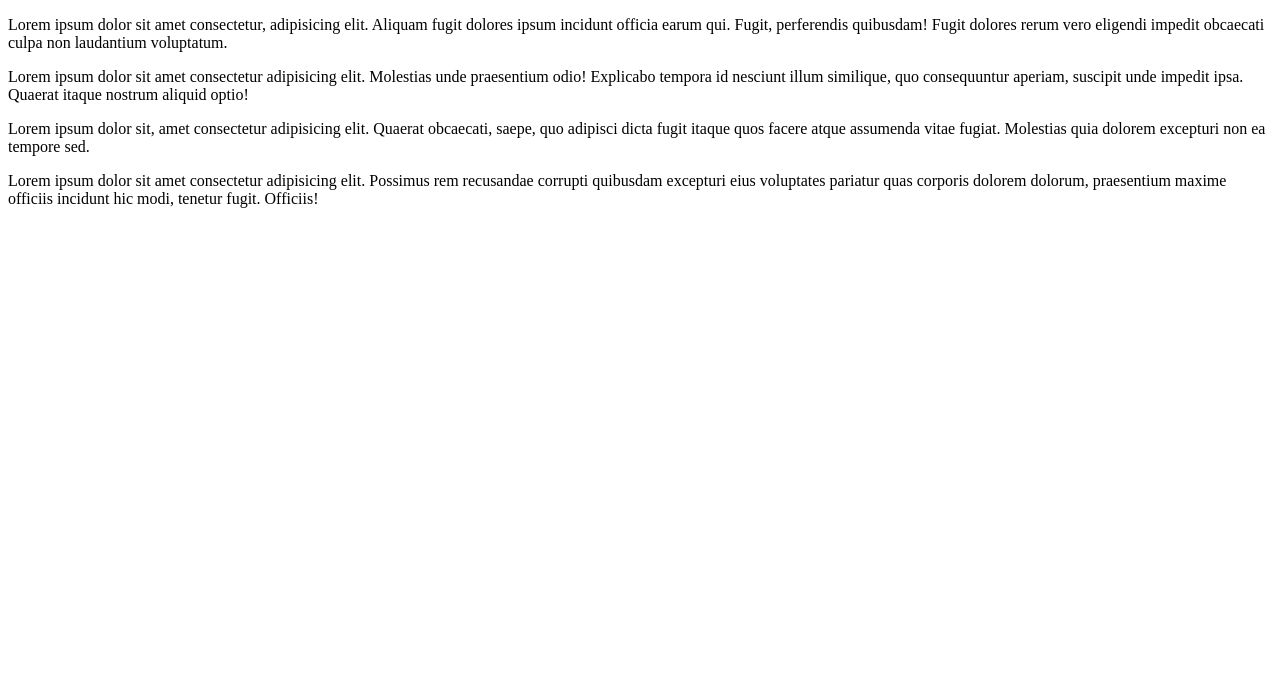
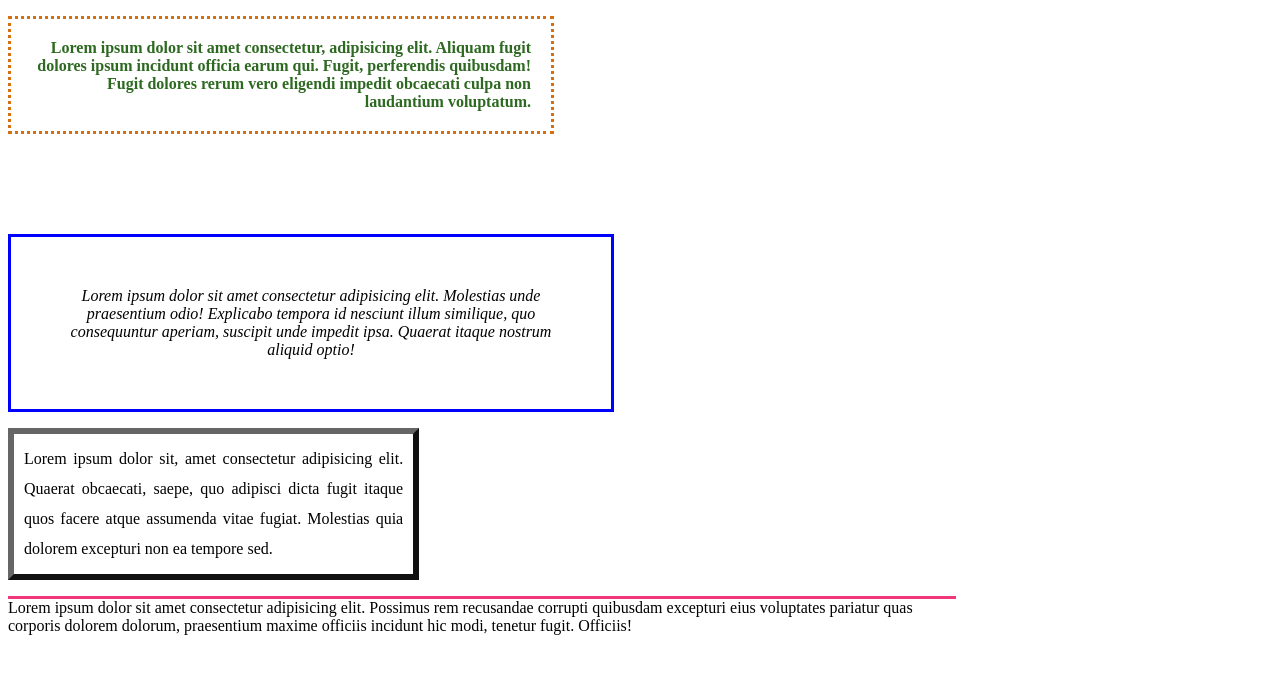
Before and after one commit to regadio/html, a plain HTML site: page ejercicio 2/ejercicio1.html in a window 1280 px wide. Drawn offline with Linux system fonts and the light colour scheme.

Commit message:
2 termiando

```diff
--- a/ejercicio 2/ejercicio1.css
+++ b/ejercicio 2/ejercicio1.css
@@ -0,0 +1,27 @@
+.uno{
+    color: #2d6921;
+    border: 3px dotted #d66f0f;
+    width: 500px;
+    font-weight: bold;
+    text-align: right;
+    margin-bottom: 100px;
+    padding: 20px;
+}
+.dos{
+    border: 3px solid blue;
+    width: 500px;
+    text-align: center;
+    padding: 50px;
+    font-style: italic;
+}
+.tres{
+    width: 30%;
+    border: 6px outset #666;
+    padding: 10px;
+    text-align: justify;
+    line-height: 30px;
+}
+.cuatro{
+    width: 75%;
+    border-top: 3px solid #f0377b;
+}
--- a/ejercicio 2/ejercicio1.html
+++ b/ejercicio 2/ejercicio1.html
@@ -1,5 +1,6 @@
 <!DOCTYPE html>
 <html lang="en">
+
 <head>
     <meta charset="UTF-8">
     <meta http-equiv="X-UA-Compatible" content="IE=edge">
@@ -7,15 +8,22 @@
     <link rel="stylesheet" href="ejercicio1.css">
     <title>Document</title>
 </head>
+
 <body>
+    <p class="uno">Lorem ipsum dolor sit amet consectetur, adipisicing elit. Aliquam fugit dolores ipsum incidunt officia earum qui.
+        Fugit, perferendis quibusdam! Fugit dolores rerum vero eligendi impedit obcaecati culpa non laudantium
+        voluptatum.</p>
 
-    <p>Lorem ipsum dolor sit amet consectetur, adipisicing elit. Aliquam fugit dolores ipsum incidunt officia earum qui. Fugit, perferendis quibusdam! Fugit dolores rerum vero eligendi impedit obcaecati culpa non laudantium voluptatum.</p>
+    <p class="dos">Lorem ipsum dolor sit amet consectetur adipisicing elit. Molestias unde praesentium odio! Explicabo tempora id
+        nesciunt illum similique, quo consequuntur aperiam, suscipit unde impedit ipsa. Quaerat itaque nostrum aliquid
+        optio!</p>
 
-    <p>Lorem ipsum dolor sit amet consectetur adipisicing elit. Molestias unde praesentium odio! Explicabo tempora id nesciunt illum similique, quo consequuntur aperiam, suscipit unde impedit ipsa. Quaerat itaque nostrum aliquid optio!</p>
+    <p class="tres">Lorem ipsum dolor sit, amet consectetur adipisicing elit. Quaerat obcaecati, saepe, quo adipisci dicta fugit
+        itaque quos facere atque assumenda vitae fugiat. Molestias quia dolorem excepturi non ea tempore sed.</p>
 
-    <p>Lorem ipsum dolor sit, amet consectetur adipisicing elit. Quaerat obcaecati, saepe, quo adipisci dicta fugit itaque quos facere atque assumenda vitae fugiat. Molestias quia dolorem excepturi non ea tempore sed.</p>
+    <p class="cuatro">Lorem ipsum dolor sit amet consectetur adipisicing elit. Possimus rem recusandae corrupti quibusdam excepturi
+        eius voluptates pariatur quas corporis dolorem dolorum, praesentium maxime officiis incidunt hic modi, tenetur
+        fugit. Officiis!</p>
+</body>
 
-    <p>Lorem ipsum dolor sit amet consectetur adipisicing elit. Possimus rem recusandae corrupti quibusdam excepturi eius voluptates pariatur quas corporis dolorem dolorum, praesentium maxime officiis incidunt hic modi, tenetur fugit. Officiis!</p>
-
-</body>
 </html>
```
Also changed, not shown: ejercicio 2/ejercicio2.css (added, +23 -0 lines), ejercicio 2/ejercicio2.html (added, +73 -0 lines).
